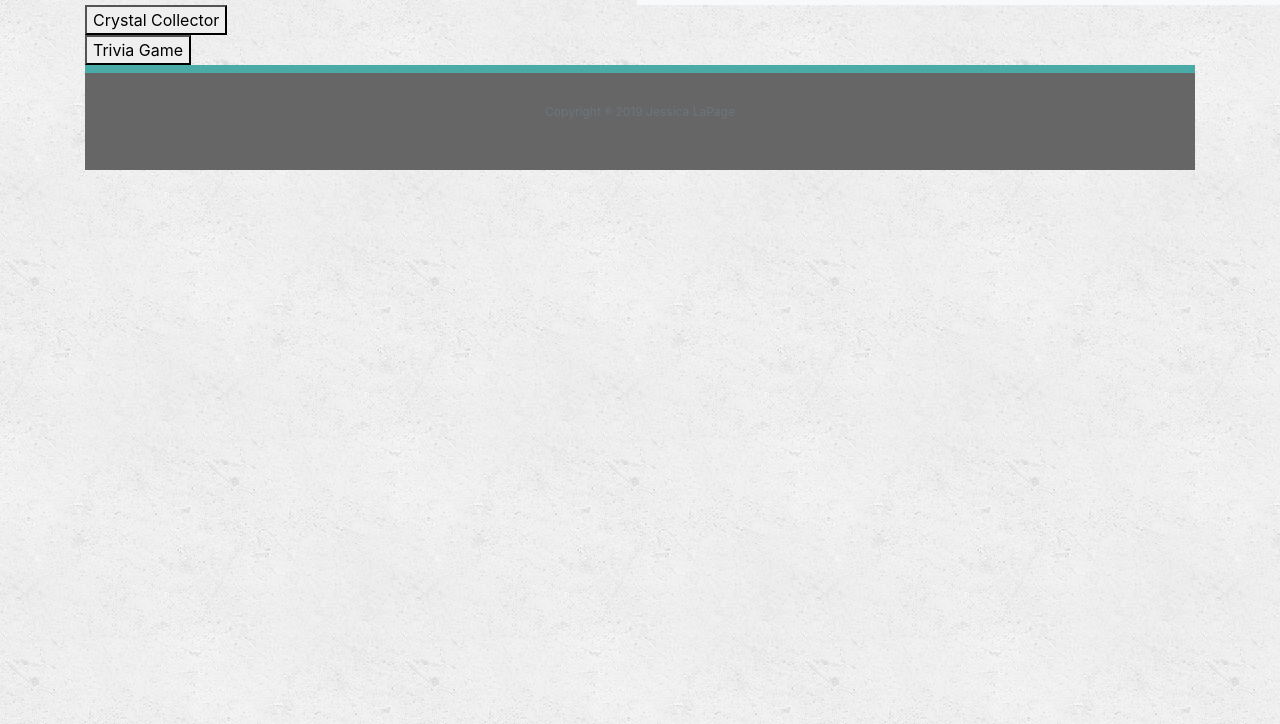
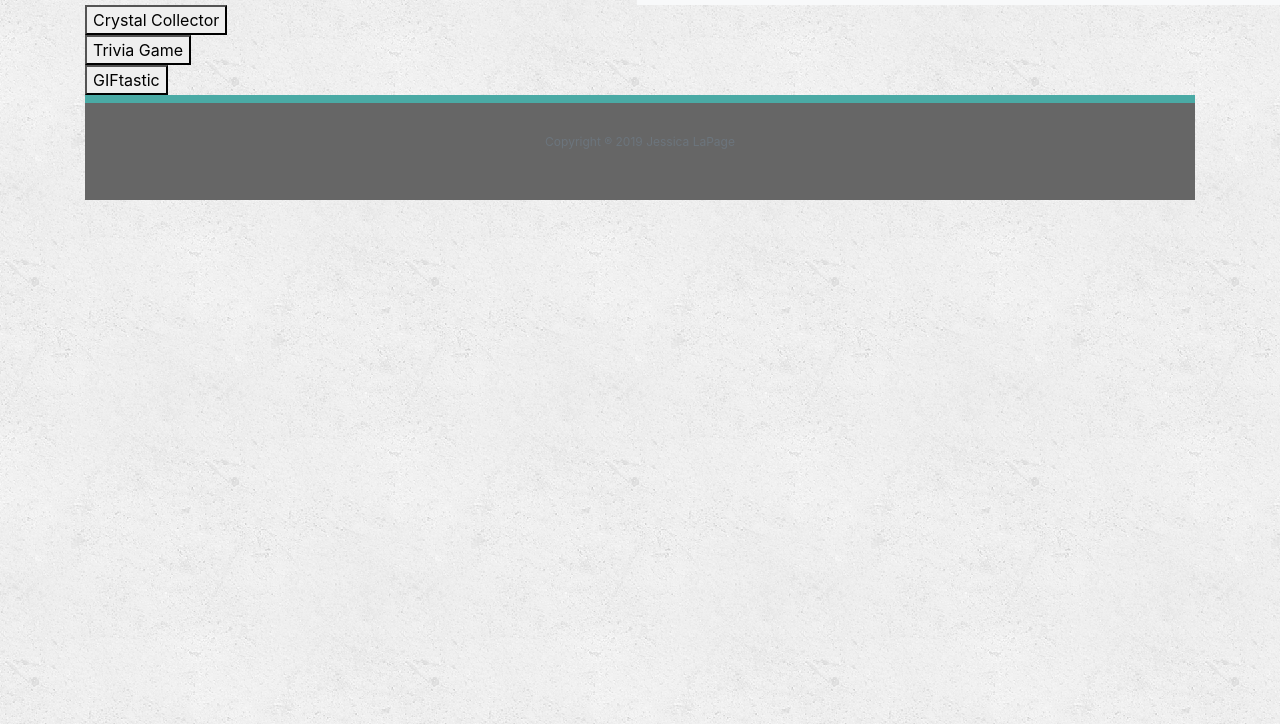
Before and after one commit to Jebbla/Bootstrap-Portfolio, a plain HTML site: page portfolio.html in a window 1280 px wide. Shown: the part 76-800 px from the top of the page. Drawn offline with nearby package versions, Linux system fonts and the light colour scheme.

Commit message:
GifTasic added

```diff
--- a/portfolio.html
+++ b/portfolio.html
@@ -60,6 +60,9 @@
  </form>
  <form action="https://jebbla.github.io/TriviaGame/">
   <button type="submit">Trivia Game</button>
+ </form>
+  <form action="https://jebbla.github.io/GifTastic/">
+    <button type="submit">GIFtastic</button>
 </form>
 </body>
 
```
